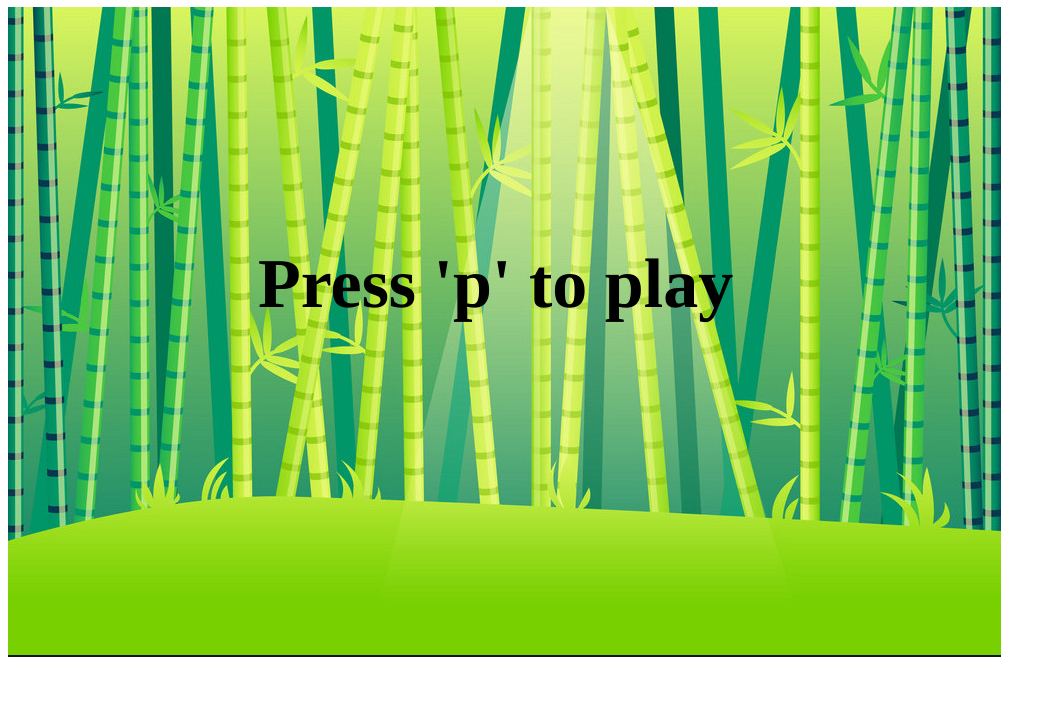
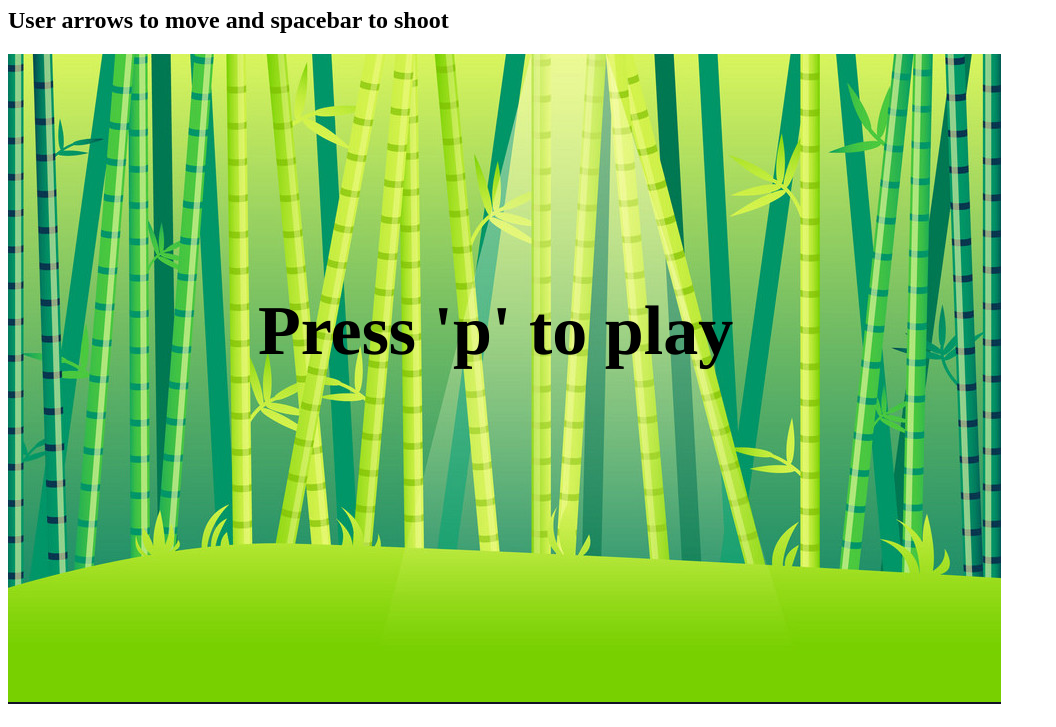
Before and after one commit to paulkwchoi92/FlyingNinja, a website built with webpack: page dist/index.html in a window 1280 px wide. Shown: the part 73-800 px from the top of the page, without its empty margins (0-1056 px from the left). Built offline with nearby package versions, Linux system fonts and the light colour scheme.

Commit message:
add instructions

```diff
--- a/dist/index.html
+++ b/dist/index.html
@@ -13,6 +13,9 @@
 
   <body>
     <h1>FlyingNinja</h1>
+    <div>
+      <h2> User arrows to move and spacebar to shoot</h2>
+    </div>
     <div className="hidden" hidden>
       <img id="background" src="./images/background.png" />
       <img id="enemy" src="./images/enemy.png" />
@@ -24,6 +27,5 @@
       <img id="ninjastar" src="./images/ninjastar.png" />
     </div>
     <canvas id="flying-ninja" height="650" width="993 "></canvas>
-
   </body>
 </html>
```
